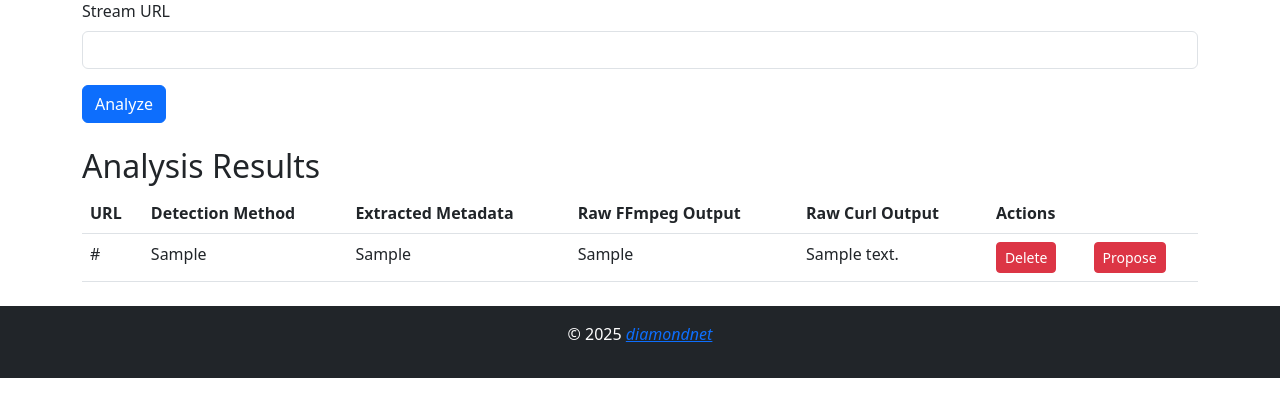
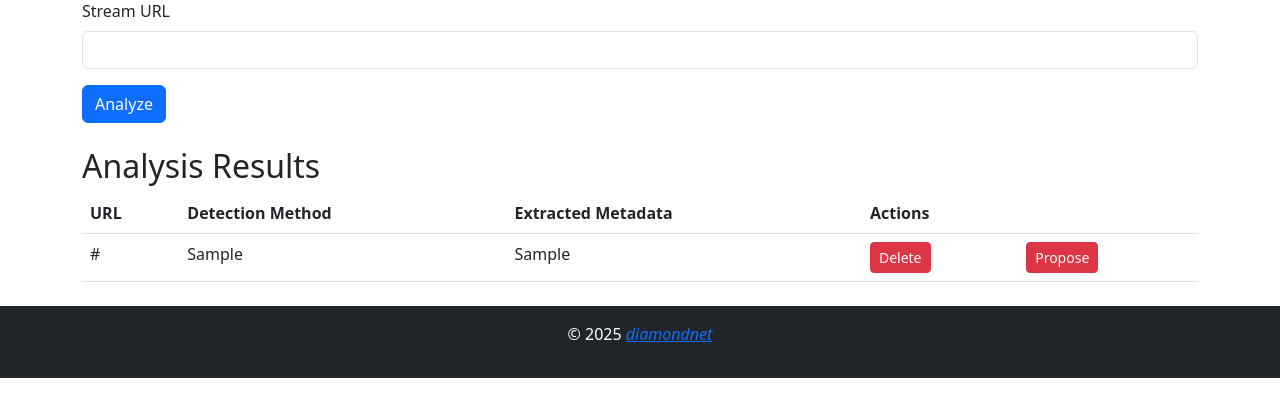
Before and after one commit to diamond2016/RadioChWeb, a Flask app: template templates/proposal.html in a window 1280 px wide. Shown: the part 137-554 px from the top of the page. Run offline with Flask 3, Linux system fonts and the light colour scheme; the template is opened without the code that fills it: most values are stand-ins (such as "Sample title", 1, 10 or a date in 2020); parts of the project's set-up code (start-up, migrations or seed data) failed here and were passed over.

Commit message:
update proposal  to show only metadata

```diff
--- a/templates/proposal.html
+++ b/templates/proposal.html
@@ -48,8 +48,6 @@
                     <th>URL</th>
                     <th>Detection Method</th>
                     <th>Extracted Metadata</th>
-                    <th>Raw FFmpeg Output</th>
-                    <th>Raw Curl Output</th>
                     <th colspan="2">Actions</th>
                 </tr>
             </thead>
@@ -59,9 +57,7 @@
                     <td>{{ stream.stream_url }}</td>
                     <td>{{ stream.detection_method }}</td>
                     <td>{{ stream.extracted_metadata }}</td>
-                    <td>{{ stream.raw_ffmpeg_output }}</td>
-                    <td>{{ stream.raw_content_type }}
-                    </td>
+                        </td>
                     <td>
                         <a href="/proposal_delete/{{ stream.id }}" class="btn btn-danger btn-sm">Delete</a>
                     </td>
```
Also changed, not shown: 1 other file.
